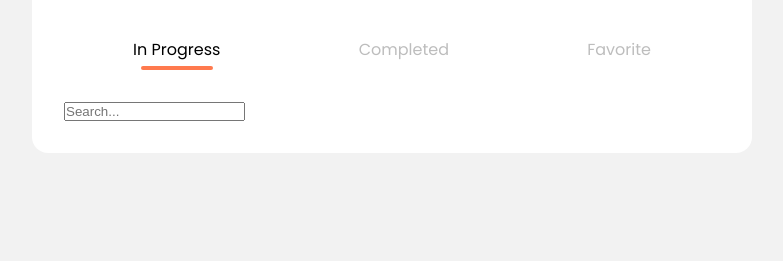
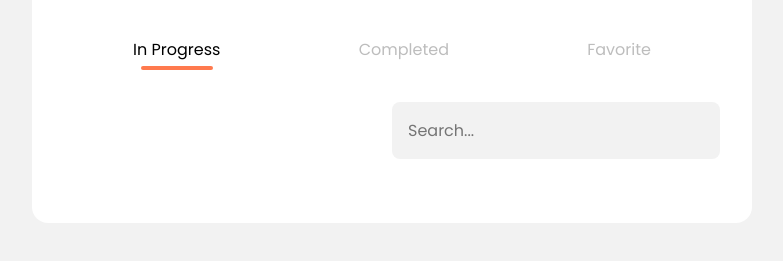
Before and after one commit to gabrielsousapro/Personal-challenge-page, a plain HTML site: page index.html in a window 1280 px wide. Shown: the part 131-392 px from the top of the page, without its empty margins (248-1031 px from the left). Drawn offline with Linux system fonts and the light colour scheme.

Commit message:
Add search bar style

```diff
--- a/assets/css/search-bar.scss
+++ b/assets/css/search-bar.scss
@@ -0,0 +1,20 @@
+.search-bar {
+    width: 100%;
+    display: flex;
+    justify-content: flex-end;
+    margin-bottom: var(--space-lg);
+
+    .input {
+        width: 50%;
+        padding: var(--space-md);
+        border-radius: var(--rounded-sm);
+        border: none;
+        background-color: var(--gray-scale-1);
+        font-size: var(--text-md);
+        font-family: var(--font);
+
+        .input::placeholder {
+            color: var(--gray-scale-2);
+        }
+    }
+}
```
Also changed, not shown: assets/css/search-bar.css, 1 other file.
